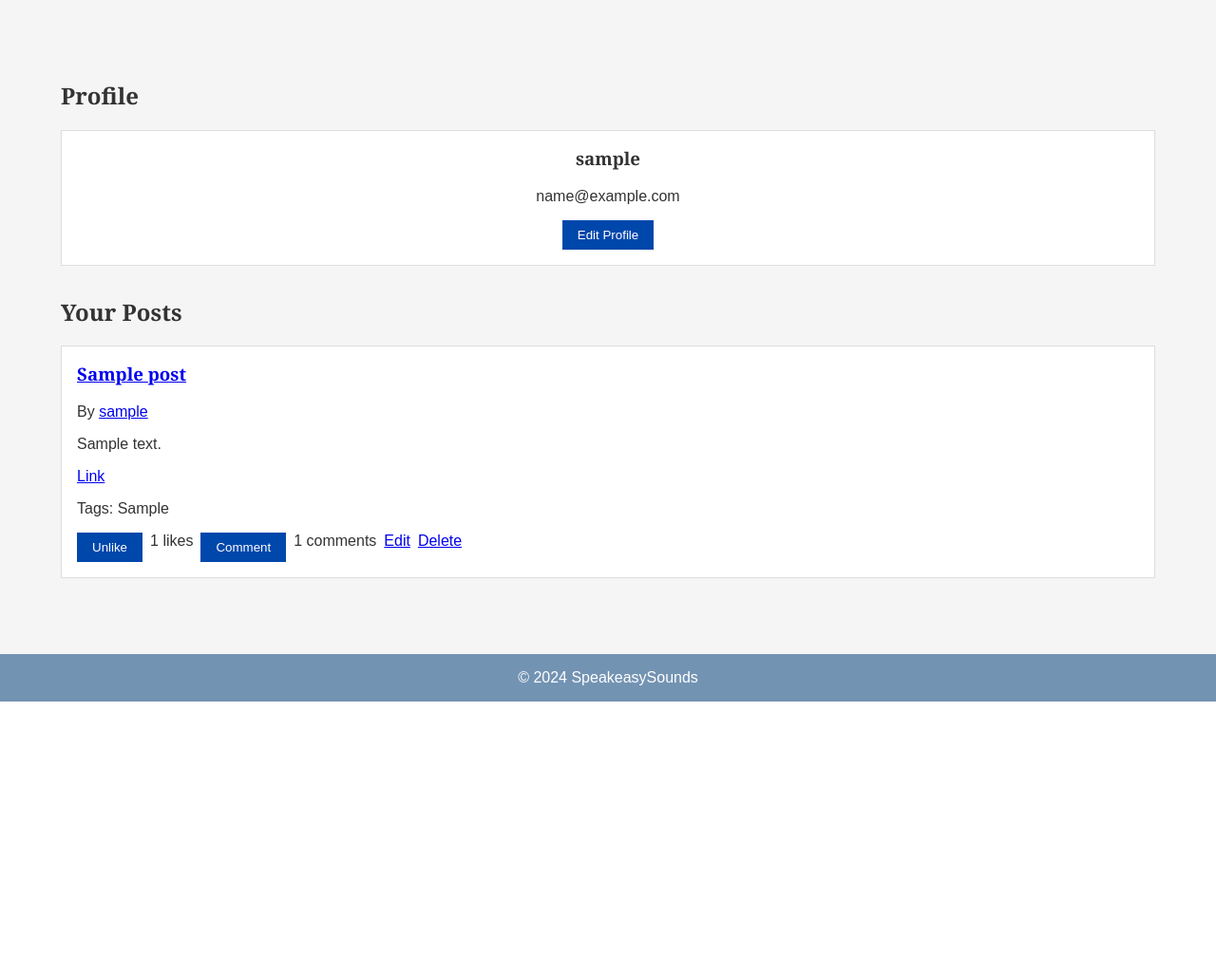
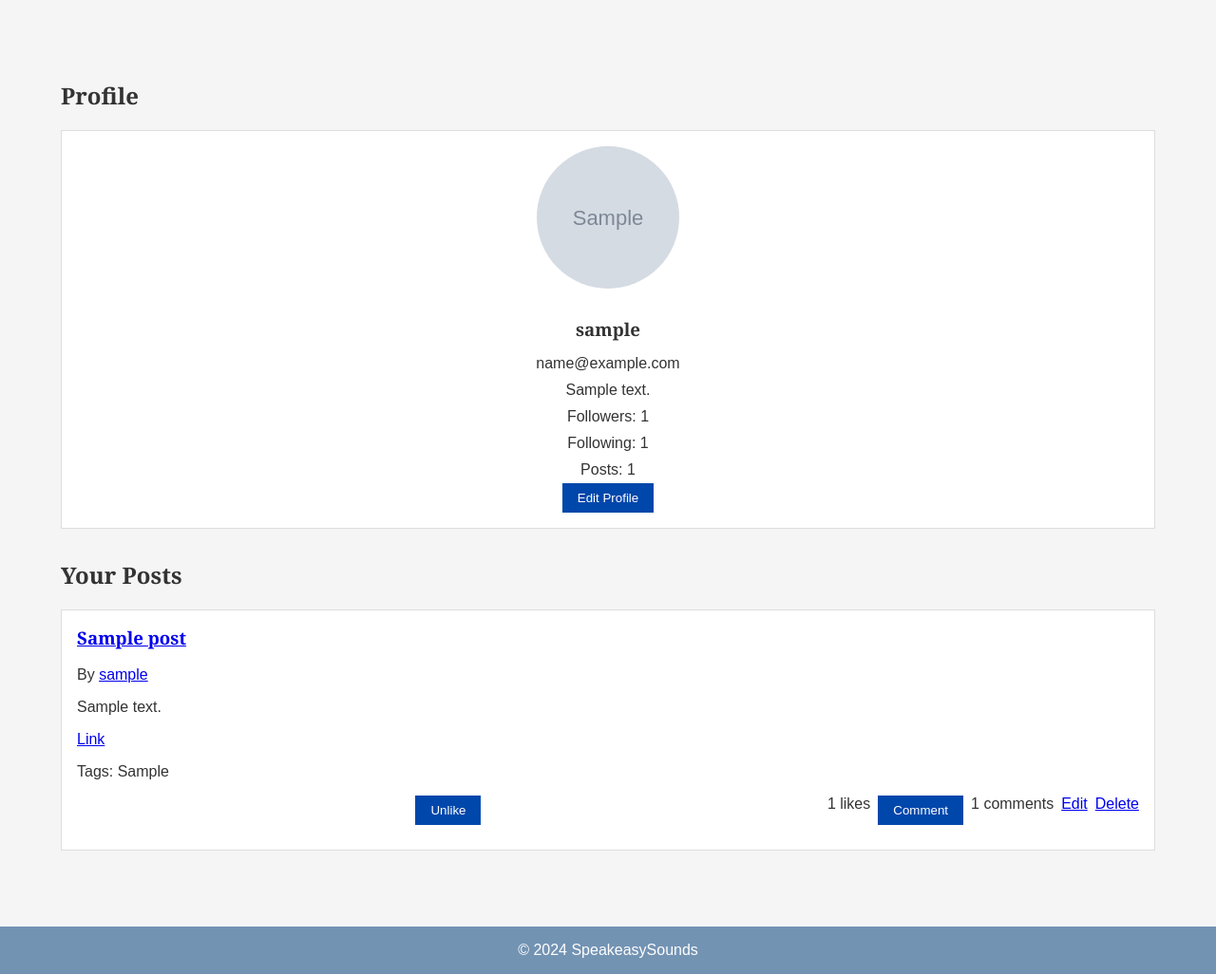
Before and after one commit to MarcusMallia/MarcusMallia-PHPsynoptic, a PHP site: page /scripts/profile.php in a window 1280 px wide. Shown: the part 109-1135 px from the top of the page at 95% size. Before the commit the page ends 848 px from the top, so only its background shows below. Run offline with PHP 8.4, Linux system fonts and the light colour scheme; the visitor is signed in with stand-in values (Sample User, id 1); tables that the repository leaves empty or names only in its code hold one stand-in row (values such as "Sample post"); grey boxes marked "Sample" are stand-in pictures.

Commit message:
Add profile picture upload functionality and enhance profile page details
- Updated profile.php to show user details including profile picture, bio, follower count, following count, and post count
- Added an "Edit Profile" button linking to update_user.php
- Created update_user.php to handle file uploads for profile picture and update user details
- Added CSS styles for the profile page and update profile form

```diff
--- a/assets/style.css
+++ b/assets/style.css
@@ -351,6 +351,62 @@ main {
     flex: 1;
 }
 
+/* Add styles for the profile page */
+.profile-info {
+    display: flex;
+    flex-direction: column;
+    align-items: center;
+}
+
+.profile-picture {
+    width: 150px;
+    height: 150px;
+    border-radius: 50%;
+    margin-bottom: 20px;
+}
+
+.profile-info h3 {
+    margin: 10px 0;
+}
+
+.profile-info p {
+    margin: 5px 0;
+}
+
+/* Add styles for the update profile form */
+form {
+    display: flex;
+    flex-direction: column;
+    max-width: 500px;
+    margin: 0 auto;
+}
+
+form label {
+    margin: 10px 0 5px;
+}
+
+form input, form textarea, form button {
+    padding: 10px;
+    margin-bottom: 10px;
+}
+
+form textarea {
+    resize: vertical;
+}
+
+form button {
+    align-self: flex-end;
+    padding: 10px 20px;
+    background-color: #0047AB;
+    color: white;
+    border: none;
+    cursor: pointer;
+}
+
+form button:hover {
+    background-color: #003580;
+}
+
 
 /* Footer Styles */
 footer {
--- a/scripts/profile.php
+++ b/scripts/profile.php
@@ -17,6 +17,21 @@ $sql_user = "SELECT * FROM Users WHERE user_id = '$user_id'";
 $result_user = $conn->query($sql_user);
 $user = $result_user->fetch_assoc();
 
+// Fetch follower count
+$sql_followers = "SELECT COUNT(*) as follower_count FROM Followers WHERE user_id = '$user_id'";
+$result_followers = $conn->query($sql_followers);
+$follower_count = $result_followers->fetch_assoc()['follower_count'];
+
+// Fetch following count
+$sql_following = "SELECT COUNT(*) as following_count FROM Followers WHERE follower_user_id = '$user_id'";
+$result_following = $conn->query($sql_following);
+$following_count = $result_following->fetch_assoc()['following_count'];
+
+// Fetch post count
+$sql_post_count = "SELECT COUNT(*) as post_count FROM Posts WHERE user_id = '$user_id'";
+$result_post_count = $conn->query($sql_post_count);
+$post_count = $result_post_count->fetch_assoc()['post_count'];
+
 // Fetch user-specific posts
 $sql_posts = "SELECT * FROM Posts WHERE user_id = '$user_id' ORDER BY created_at DESC";
 $result_posts = $conn->query($sql_posts);
@@ -25,9 +40,14 @@ $result_posts = $conn->query($sql_posts);
 <main>
     <h2>Profile</h2>
     <div class="profile-info">
+        <img src="<?php echo htmlspecialchars($user['profile_picture']); ?>" alt="Profile Picture" class="profile-picture">
         <h3><?php echo htmlspecialchars($user['username']); ?></h3>
         <p><?php echo htmlspecialchars($user['email']); ?></p>
-        <button>Edit Profile</button>
+        <p><?php echo htmlspecialchars($user['bio']); ?></p>
+        <p>Followers: <?php echo $follower_count; ?></p>
+        <p>Following: <?php echo $following_count; ?></p>
+        <p>Posts: <?php echo $post_count; ?></p>
+        <a href="update_user.php"><button>Edit Profile</button></a>
     </div>
     <h2>Your Posts</h2>
     <?php while ($post = $result_posts->fetch_assoc()): ?>
```
Also changed, not shown: scripts/update_user.php (+84 -12 lines), Uploads/_21_bojack-horseman-wallpapers_And-the-Award-for-Best-Netflix-Original-goes-to....-BoJack-.jpg (added), 1 other file.
